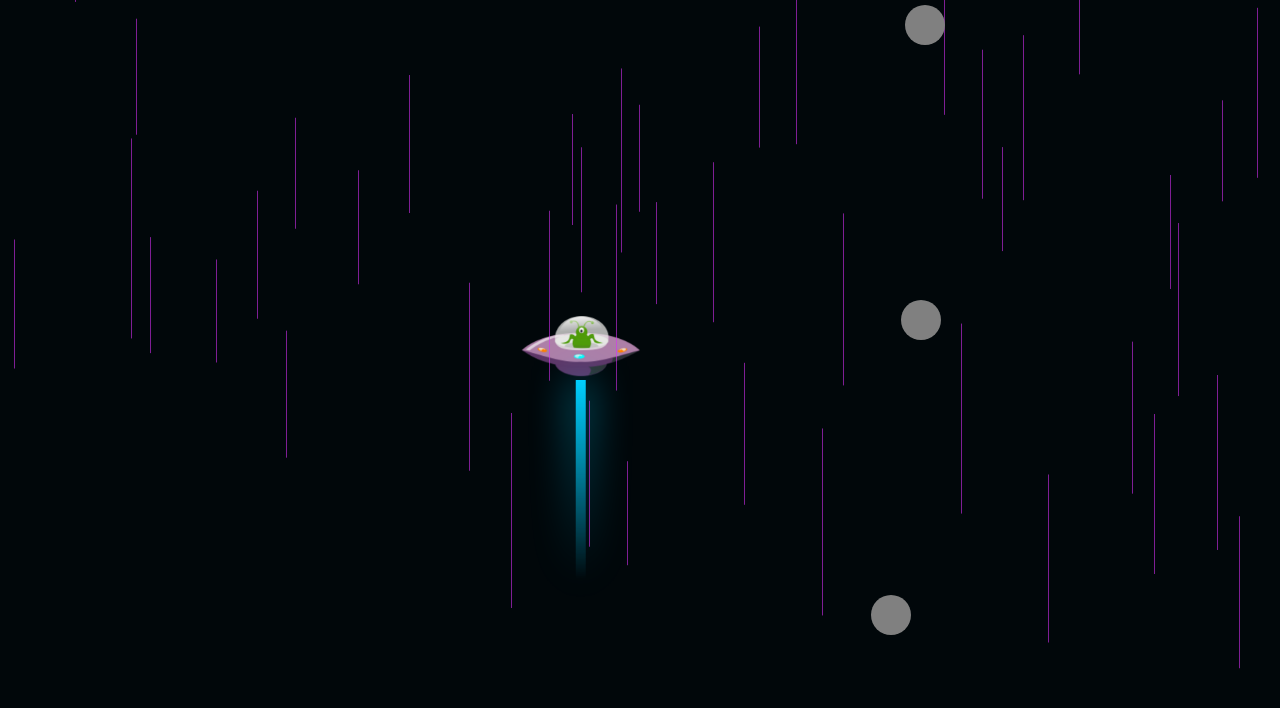
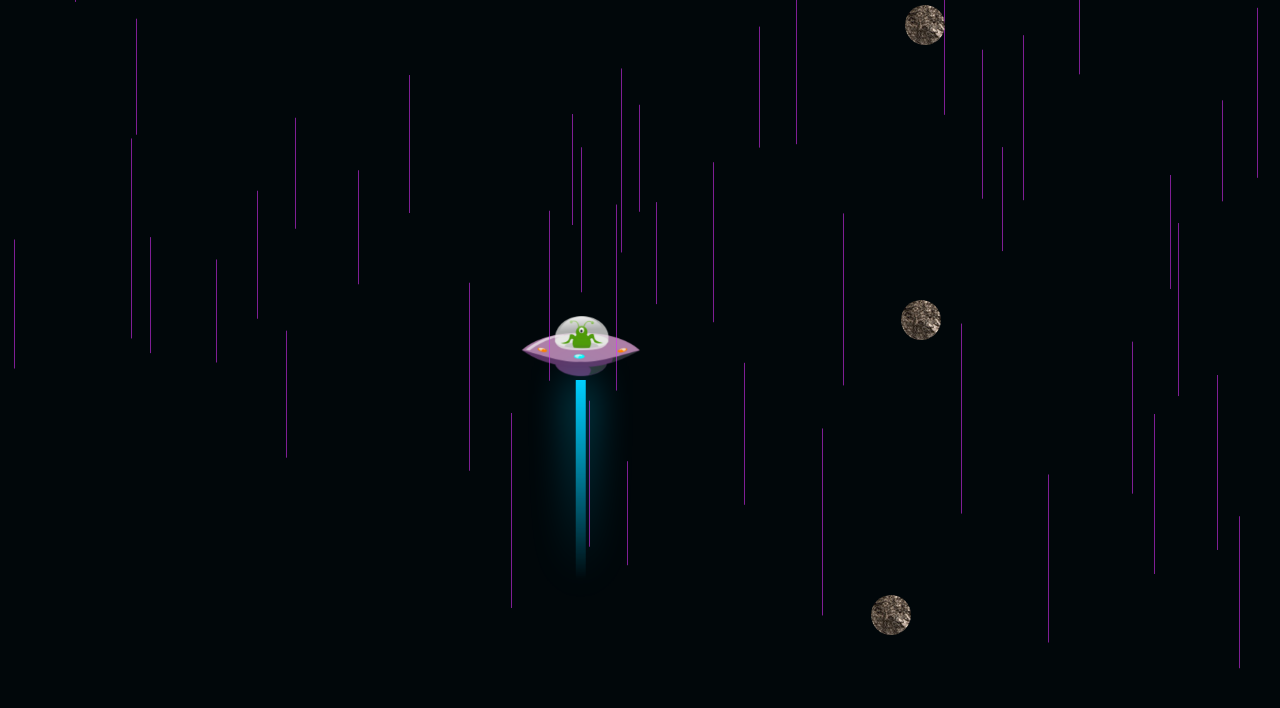
Before and after one commit to Tomshi-123/ufo-game, a plain HTML site: page index.html in a window 1280 px wide. Drawn offline with Linux system fonts and the light colour scheme.

Commit message:
yta ill stenar

```diff
--- a/script.js
+++ b/script.js
@@ -73,6 +73,7 @@ function moveRocks() {
             rock.remove(); // Tar bort stenen från DOM
             rocks.splice(index, 1); // Tar bort stenen från vår array
         }
+
     });
 
     requestAnimationFrame(moveRocks); // Upprepar funktionen för att uppdatera rörelsen
--- a/style.css
+++ b/style.css
@@ -120,6 +120,6 @@
     position: absolute;
     width: 40px;
     height: 40px;
-    background-color: gray;
+    background-image: url("bilder/sten.jpg");
     border-radius: 50%;
 }
```
Also changed, not shown: bilder/sten.jpg (added), 1 other file.
